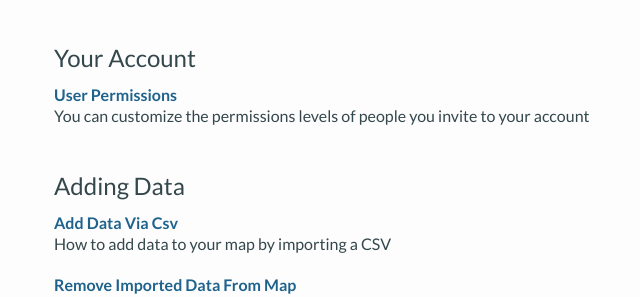
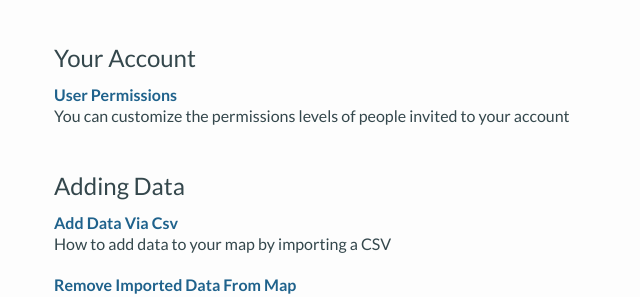
Before and after one commit to loveland/support, a Jekyll site: the page built from index.html, in a window 1280 px wide and 900 px high, scrolled down 1034 px. Shown: the part 154-451 px from the top of the window, without its empty margins (301-941 px from the left). Built offline with Jekyll 4.4.1, drawn with Linux system fonts in a browser that asks for light colours; a script that is not in the unit is left out.

Commit message:
Updated user-permissions.md

```diff
--- a/_articles/user-permissions.md
+++ b/_articles/user-permissions.md
@@ -2,7 +2,7 @@
 weight: 1
 category: Your Account
 published: true
-intro: You can customize the permissions levels of people you invite to your account
+intro: You can customize the permissions levels of people invited to your account
 ---
 If you have a Site Control Group Account, you can customize the permissions levels of people you invite to your Site Control account. Here are the definitions of the various permissions levels:
 
```
